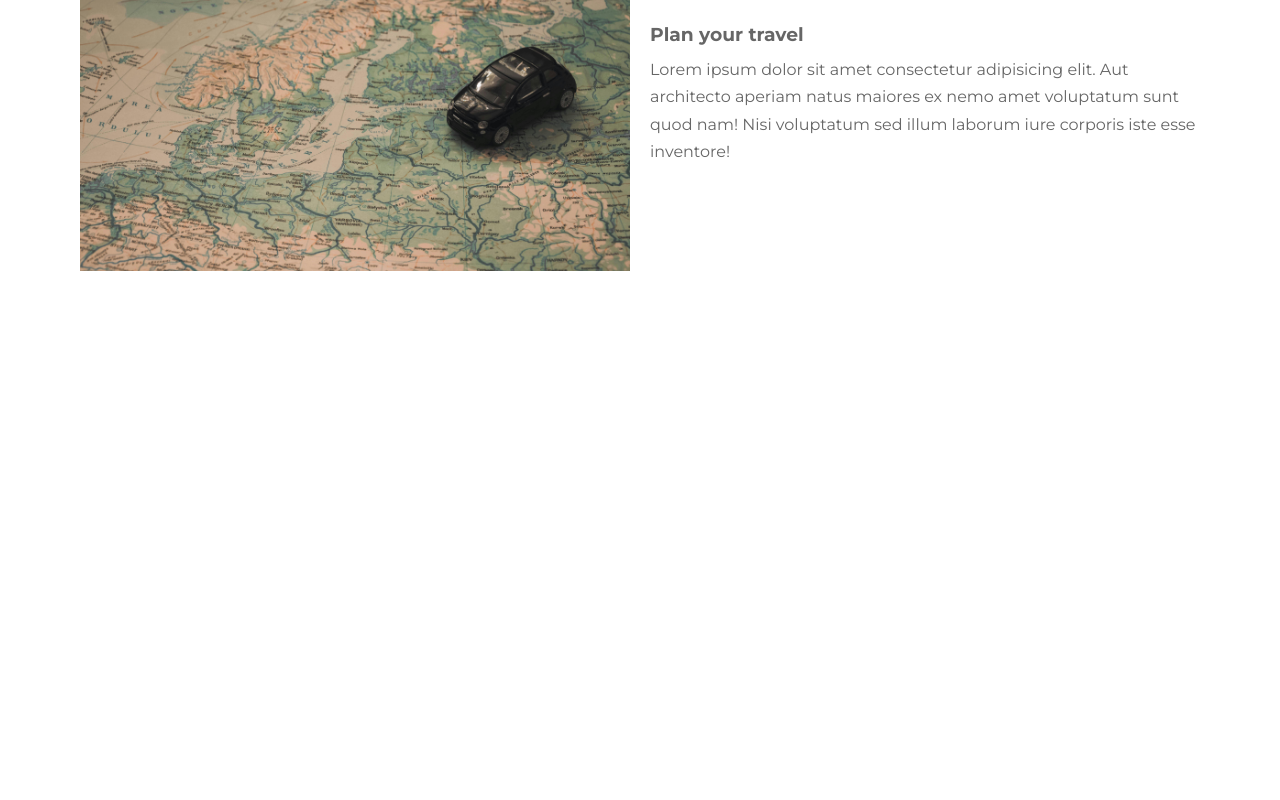
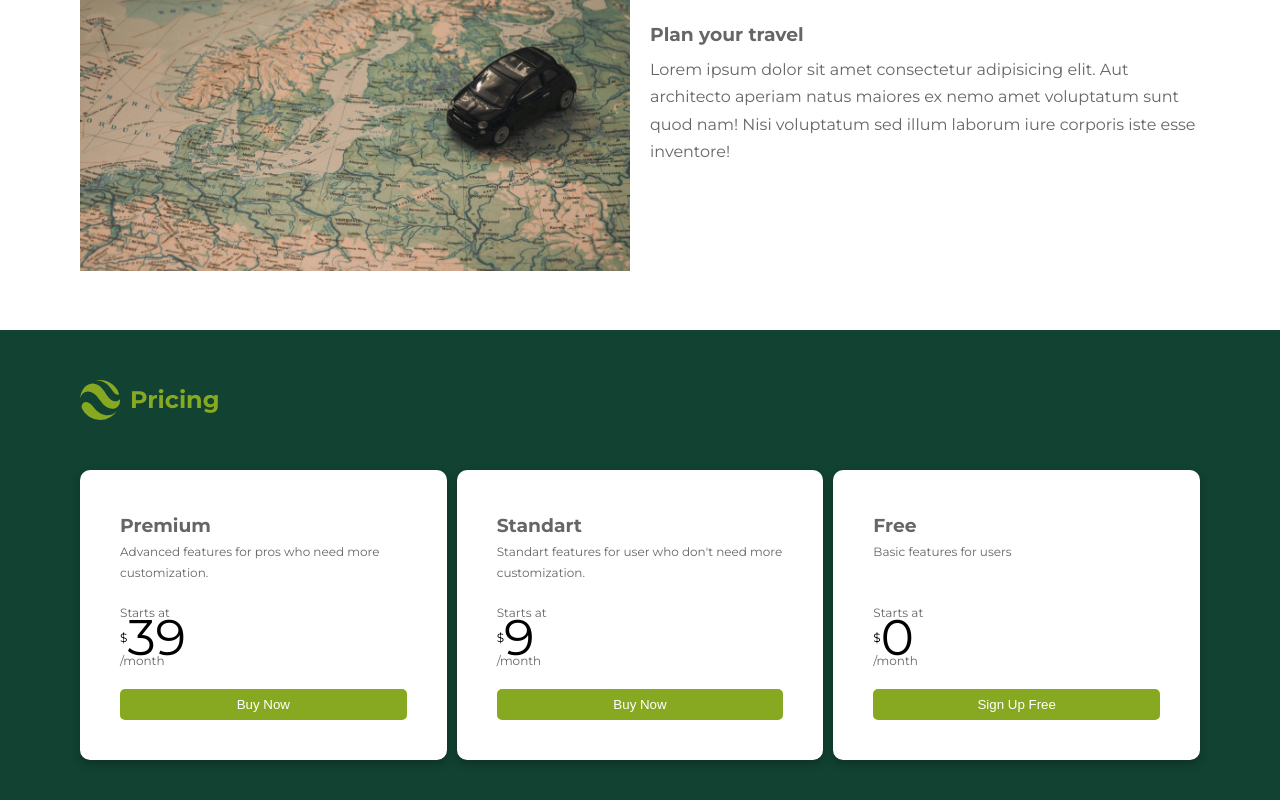
Before and after one commit to Tanju67/react-map-frontend, a React (Vite) app: page / in a window 1280 px wide. Shown: the part 1779-2579 px from the top of the page. Before the commit the page ends 2109 px from the top, so only its background shows below. Built offline with nearby package versions, Linux system fonts and the light colour scheme.

Commit message:
handle pricing section and its components

```diff
--- a/src/components/home/Home.jsx
+++ b/src/components/home/Home.jsx
@@ -2,12 +2,14 @@ import React from "react";
 import styles from "./Home.module.css";
 import HeaderSection from "./HeaderSection";
 import DiscoverSection from "./DiscoverSection";
+import PricingSection from "./PricingSection";
 
 function Home() {
   return (
     <div>
       <HeaderSection />
       <DiscoverSection />
+      <PricingSection />
     </div>
   );
 }
--- /dev/null
+++ b/src/components/home/PricingSection.jsx
@@ -0,0 +1,70 @@
+import React from "react";
+import styles from "./PricingSection.module.css";
+import Logo from "../../shared/UIElements/Logo";
+import Card from "../../shared/UIElements/Card";
+import Button from "../../shared/UIElements/Button";
+
+function PricingSection() {
+  return (
+    <div className={styles.section}>
+      <h2>
+        <Logo /> Pricing
+      </h2>
+      <div className={styles.pricingContainer}>
+        <Card className={styles.pricingCard}>
+          <div className={styles.text}>
+            <h3 className={styles.title}>Premium</h3>
+            <p className={styles.description}>
+              Advanced features for pros who need more customization.
+            </p>
+            <div className={styles.priceBox}>
+              <span>Starts at </span>
+              <span className={styles.sign}>
+                <span>$</span>
+                <span className={styles.price}>39</span>
+              </span>
+              <span className={styles.month}>/month</span>
+            </div>
+          </div>
+          <Button size={"normal"}>Buy Now</Button>
+        </Card>
+        <Card className={styles.pricingCard}>
+          <div className={styles.text}>
+            <h3 className={styles.title}>Standart</h3>
+            <p className={styles.description}>
+              Standart features for user who don't need more customization.
+            </p>
+            <div className={styles.priceBox}>
+              <span>Starts at </span>
+              <span className={styles.sign}>
+                <span>$</span>
+                <span className={styles.price}>9</span>
+              </span>
+              <span className={styles.month}>/month</span>
+            </div>
+          </div>
+          <Button size={"normal"}>Buy Now</Button>
+        </Card>
+        <Card className={styles.pricingCard}>
+          <div className={styles.text}>
+            <div>
+              <h3 className={styles.title}>Free</h3>
+              <p className={styles.description}>Basic features for users</p>
+            </div>
+            <div className={styles.priceBox}>
+              <span>Starts at </span>
+              <span className={styles.sign}>
+                <span>$</span>
+                <span className={styles.price}>0</span>
+              </span>
+              <span className={styles.month}>/month</span>
+            </div>
+          </div>
+          <Button size={"normal"}>Sign Up Free</Button>
+        </Card>
+      </div>
+    </div>
+  );
+}
+
+export default PricingSection;
--- /dev/null
+++ b/src/components/home/PricingSection.module.css
@@ -0,0 +1,60 @@
+.section {
+  padding: 5rem 8rem;
+  color: var(--clr-text-light);
+  background-color: var(--clr-secondary);
+}
+
+.section h2 {
+  margin-bottom: 5rem;
+  text-align: center;
+  color: var(--clr-primary);
+  display: flex;
+  gap: 1rem;
+}
+
+.pricingContainer {
+  display: flex;
+  gap: 1rem;
+}
+
+.pricingCard {
+  width: 33%;
+  background-color: #fff;
+  padding: 4rem;
+  display: flex;
+  flex-direction: column;
+  justify-content: space-between;
+}
+
+.pricingCard p {
+  font-size: 1.2rem;
+}
+.priceBox {
+  font-size: 1.2rem;
+  display: flex;
+  flex-direction: column;
+  margin-top: 2rem;
+}
+
+.price {
+  font-size: 5rem;
+  line-height: 0.6;
+}
+
+.month {
+  line-height: 1.3;
+}
+
+.sign {
+  display: flex;
+  align-items: center;
+  color: #000;
+}
+
+.text {
+  display: flex;
+  flex-direction: column;
+  justify-content: space-between;
+  flex: 1;
+  margin-bottom: 2rem;
+}
```
